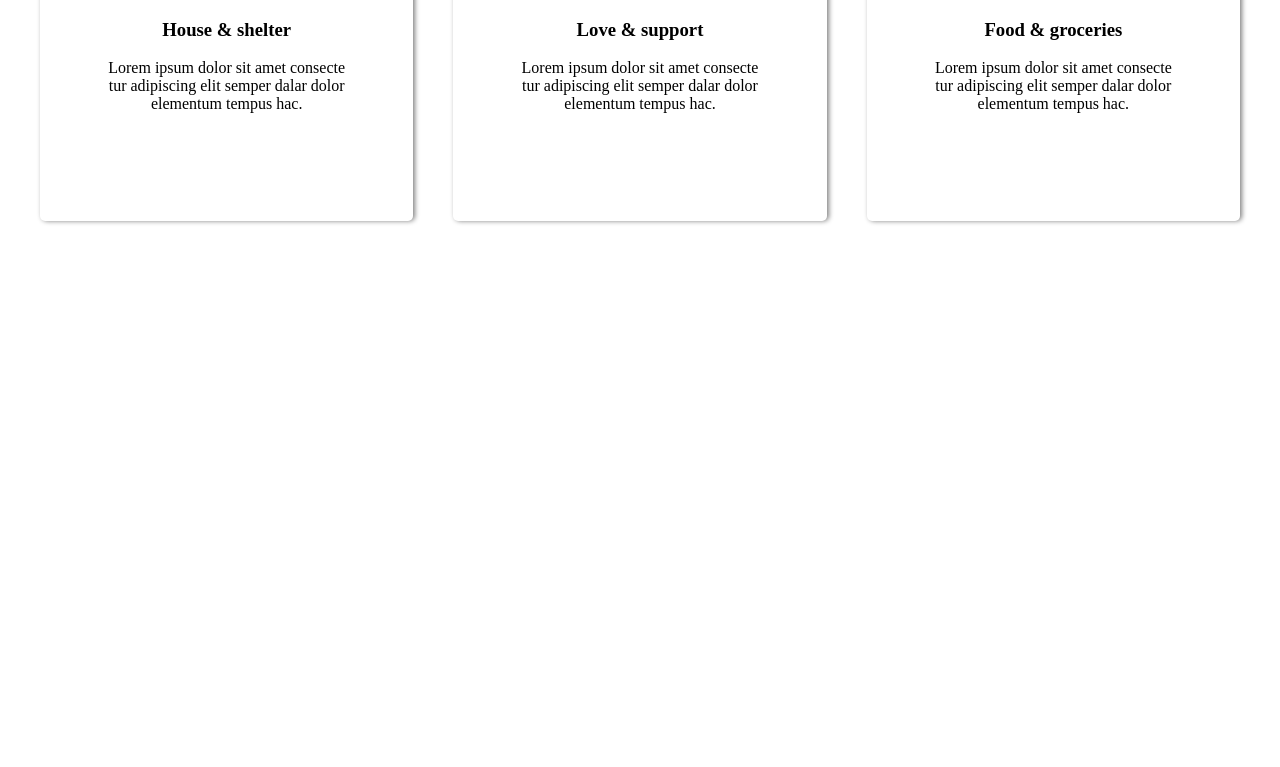
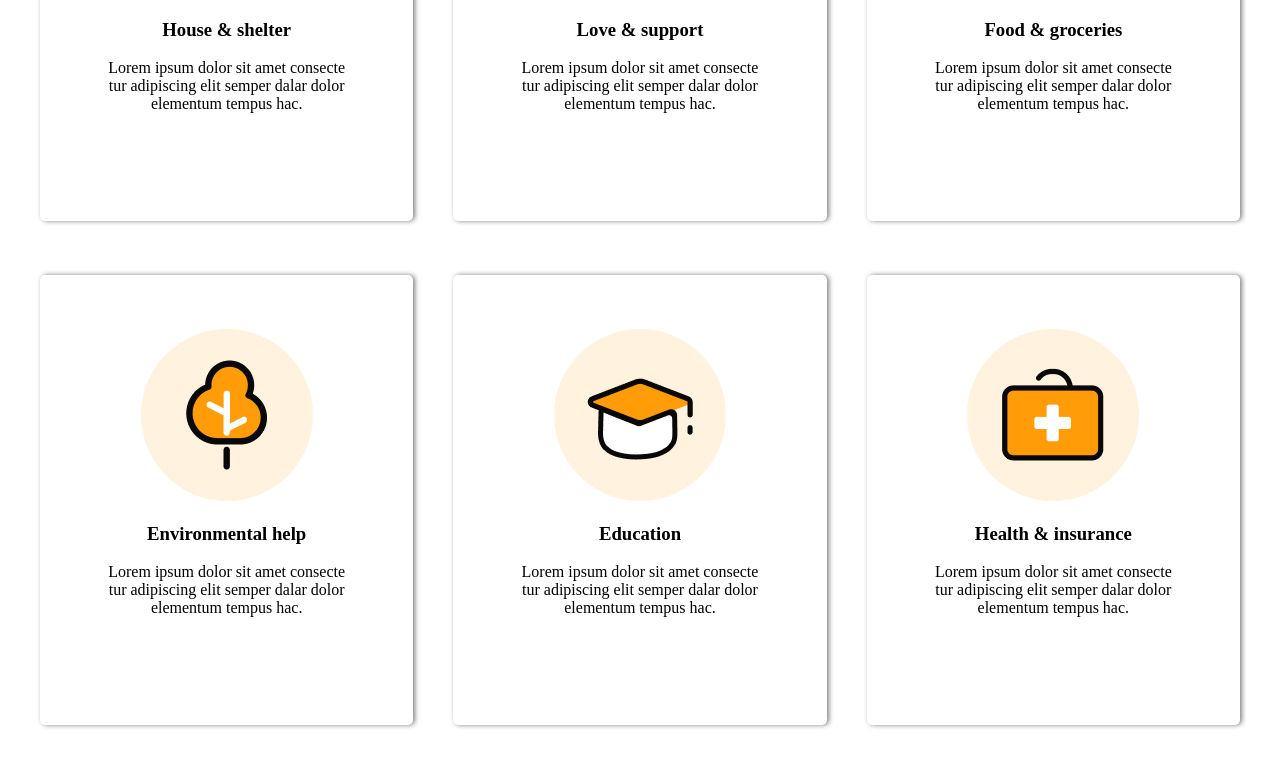
Before and after one commit to qurbonovmuhammad693-art/deploy-tormund, a plain HTML site: page index.html in a window 1280 px wide. Shown: the part 5460-6227 px from the top of the page. Before the commit the page ends 5771 px from the top, so only its background shows below. Drawn offline with Linux system fonts and the light colour scheme.

Commit message:
8 commit

```diff
--- a/index.html
+++ b/index.html
@@ -251,6 +251,30 @@
     </div>
 
  </div>
+ <br><br><br>
+
+ <div class="pi">
+
+    <div class="op">
+      <br><br><br>
+      <img src="./err.png" alt=""> <br>  <br><h3> Environmental help </h3> <br>
+      <p >Lorem ipsum dolor sit amet consecte <br> tur adipiscing elit semper dalar dolor <br> elementum tempus hac.</p>
+    </div>
+
+  <div class="op">
+      <br><br><br>
+      <img src="./ere.png" alt=""> <br>  <br><h3> Education </h3> <br>
+      <p >Lorem ipsum dolor sit amet consecte <br> tur adipiscing elit semper dalar dolor <br> elementum tempus hac.</p>
+    </div>
+
+  <div class="op">
+      <br><br><br>
+      <img src="./erer.png" alt=""> <br>  <br><h3> Health & insurance </h3> <br>
+      <p >Lorem ipsum dolor sit amet consecte <br> tur adipiscing elit semper dalar dolor <br> elementum tempus hac.</p>
+    </div>
+
+ </div>
+ <br><br><br><br><br><br><br><br>
 </section>
 <br><br><br><br><br>
   </body>
```
Also changed, not shown: ere.png (added), erer.png (added), err.png (added).
